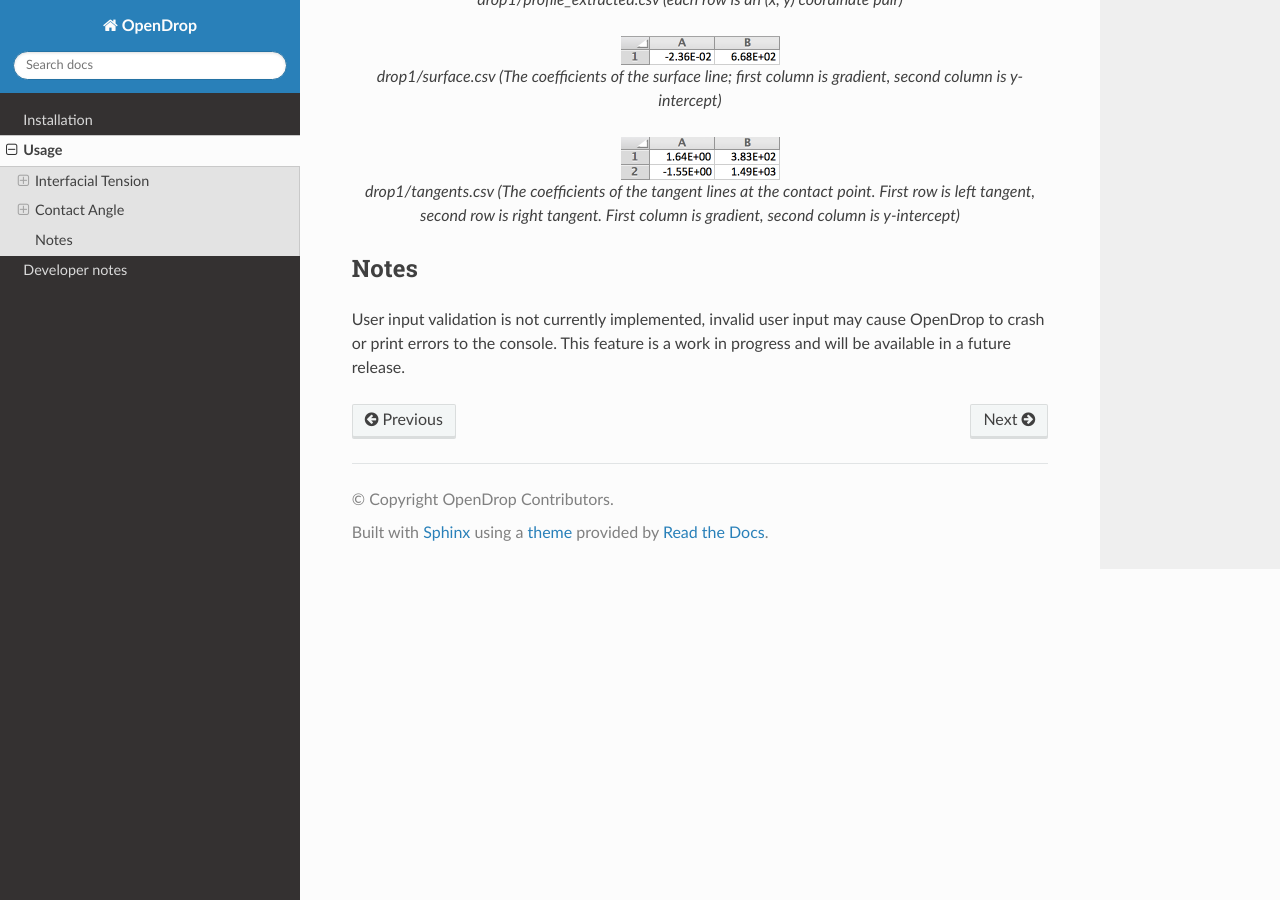
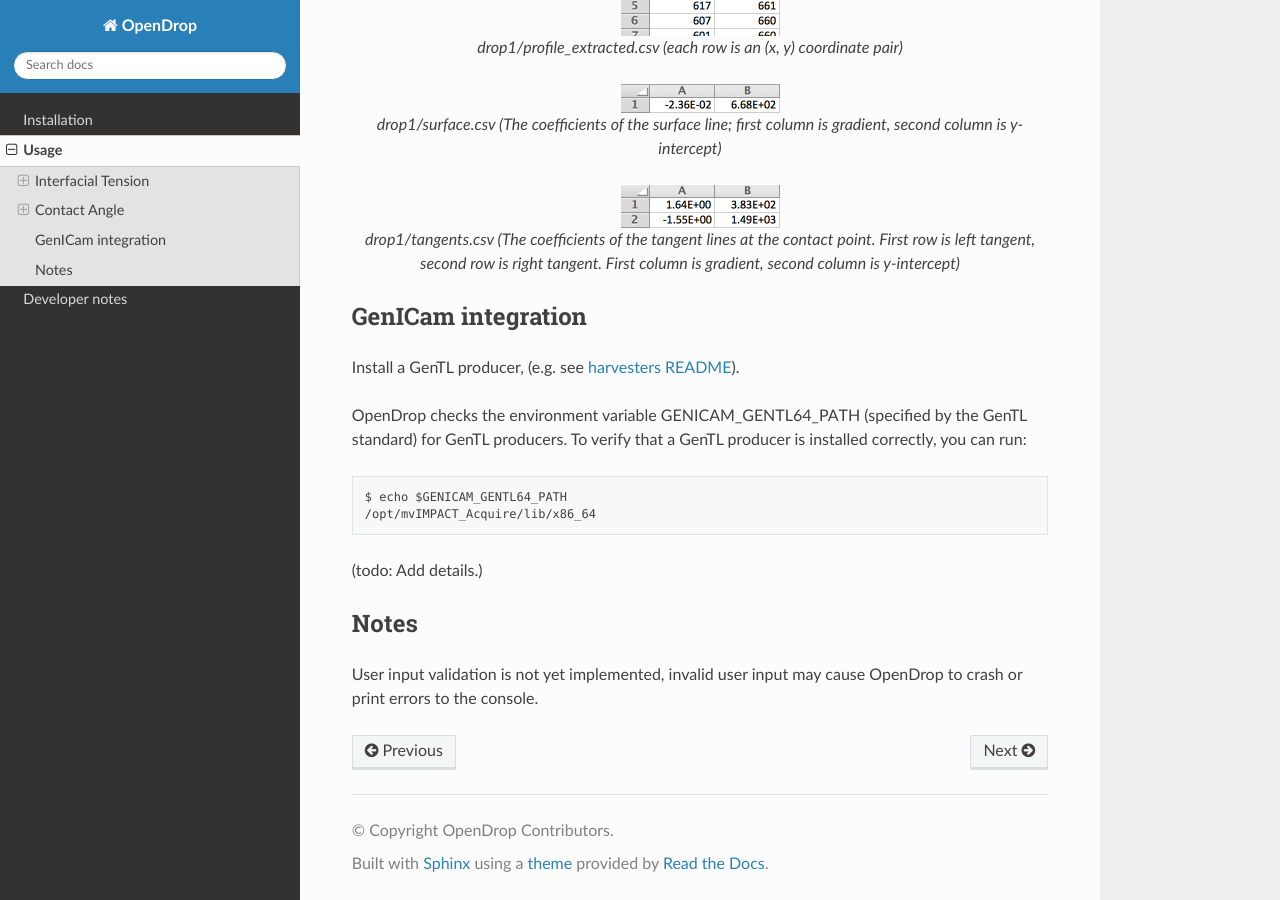
Before and after one commit to jdber1/opendrop, a Sphinx documentation site: the page built from docs/usage/index.rst, in a window 1280 px wide and 900 px high, scrolled down 15119 px. Built offline with Sphinx 7.4.7 and the Read the Docs theme 2.0.0, drawn with Linux system fonts in a browser that asks for light colours; some of the changed text lies outside the part shown.

Commit message:
Add notice that "Usage" is out of date
Add brief remark about GenICam integration.

```diff
--- /dev/null
+++ b/docs/usage/genicam.rst
@@ -0,0 +1,11 @@
+GenICam integration
+===================
+
+Install a GenTL producer, (e.g. see `harvesters README <https://github.com/genicam/harvesters#installing-a-gentl-producer>`_).
+
+OpenDrop checks the environment variable GENICAM_GENTL64_PATH (specified by the GenTL standard) for GenTL producers. To verify that a GenTL producer is installed correctly, you can run::
+
+    $ echo $GENICAM_GENTL64_PATH
+    /opt/mvIMPACT_Acquire/lib/x86_64
+
+(todo: Add details.)
--- a/docs/usage/index.rst
+++ b/docs/usage/index.rst
@@ -1,3 +1,5 @@
+(todo: This page is out of date and should be updated.)
+
 *****
 Usage
 *****
@@ -13,4 +15,5 @@ Click on either of the 'Interfacial Tension' or 'Contact Angle' buttons to begin
 
 .. include:: ift.rst
 .. include:: conan.rst
+.. include:: genicam.rst
 .. include:: notes.rst
--- a/docs/usage/notes.rst
+++ b/docs/usage/notes.rst
@@ -1,4 +1,4 @@
 Notes
 =====
 
-User input validation is not currently implemented, invalid user input may cause OpenDrop to crash or print errors to the console. This feature is a work in progress and will be available in a future release.
+User input validation is not yet implemented, invalid user input may cause OpenDrop to crash or print errors to the console.
```
